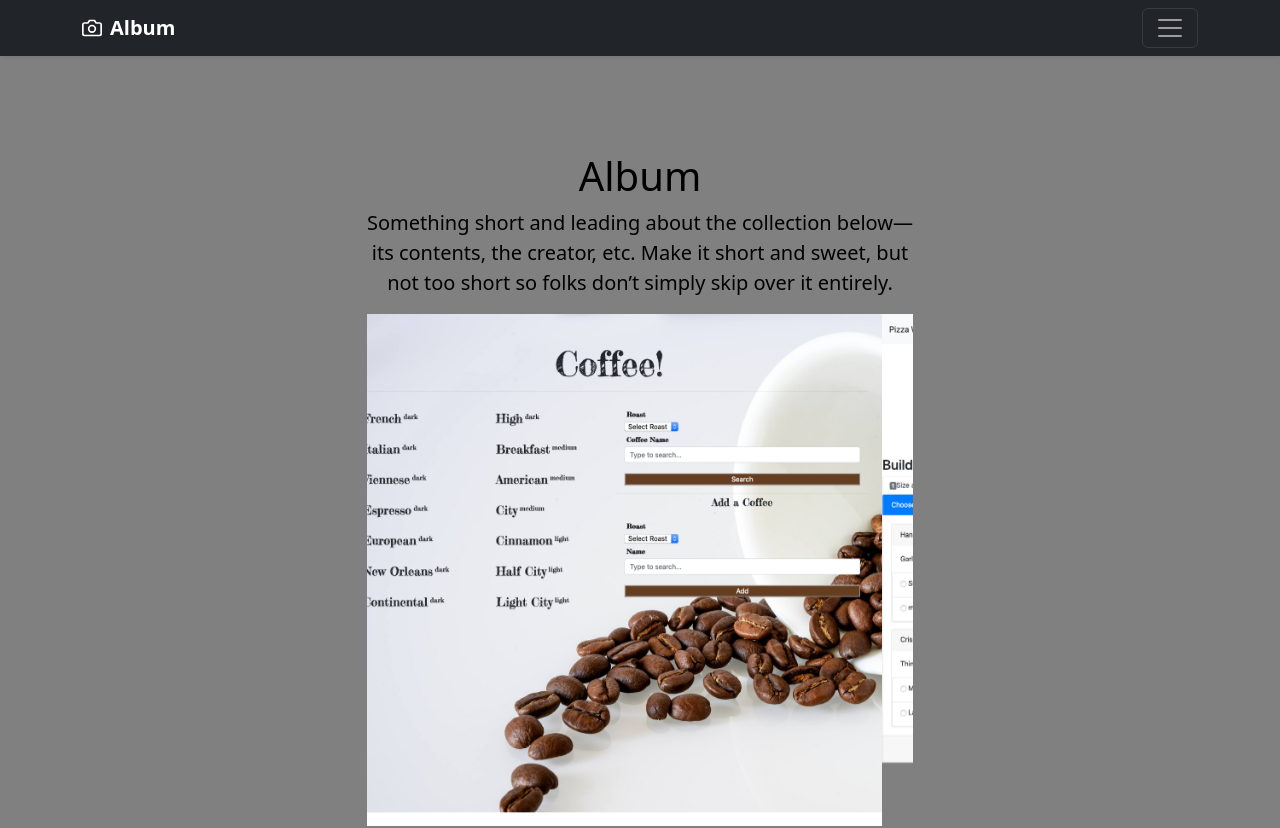
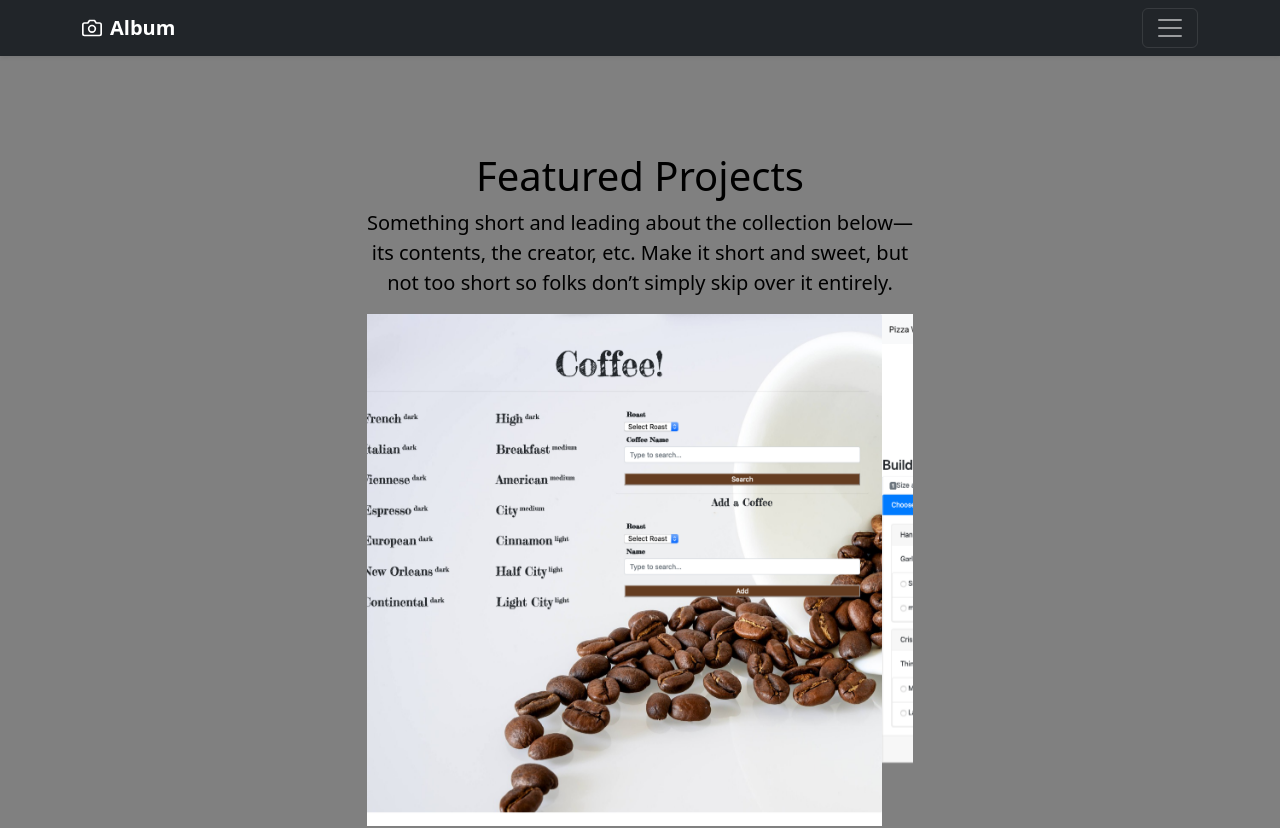
Before and after one commit to kuwanbarnes/kuwanbarnes.github.io, a plain HTML site: page index1.html in a window 1280 px wide. Shown: the top 828 px of the page. Drawn offline with nearby package versions, Linux system fonts and the light colour scheme.

Commit message:
edits pt

```diff
--- a/index1.html
+++ b/index1.html
@@ -79,7 +79,7 @@
   <section class="py-5 text-center container">
     <div class="row py-lg-5">
       <div class="col-lg-6 col-md-8 mx-auto">
-        <h1 class="fw-light">Album </h1>
+        <h1 class="fw-light z">Featured Projects </h1>
         <p class="lead text-black">Something short and leading about the collection below—its contents, the creator, etc. Make it short and sweet, but not too short so folks don’t simply skip over it entirely.</p>
         <div id="carouselExampleSlidesOnly" class="carousel slide" data-bs-ride="carousel">
           <div class="carousel-inner d-flex">
```
